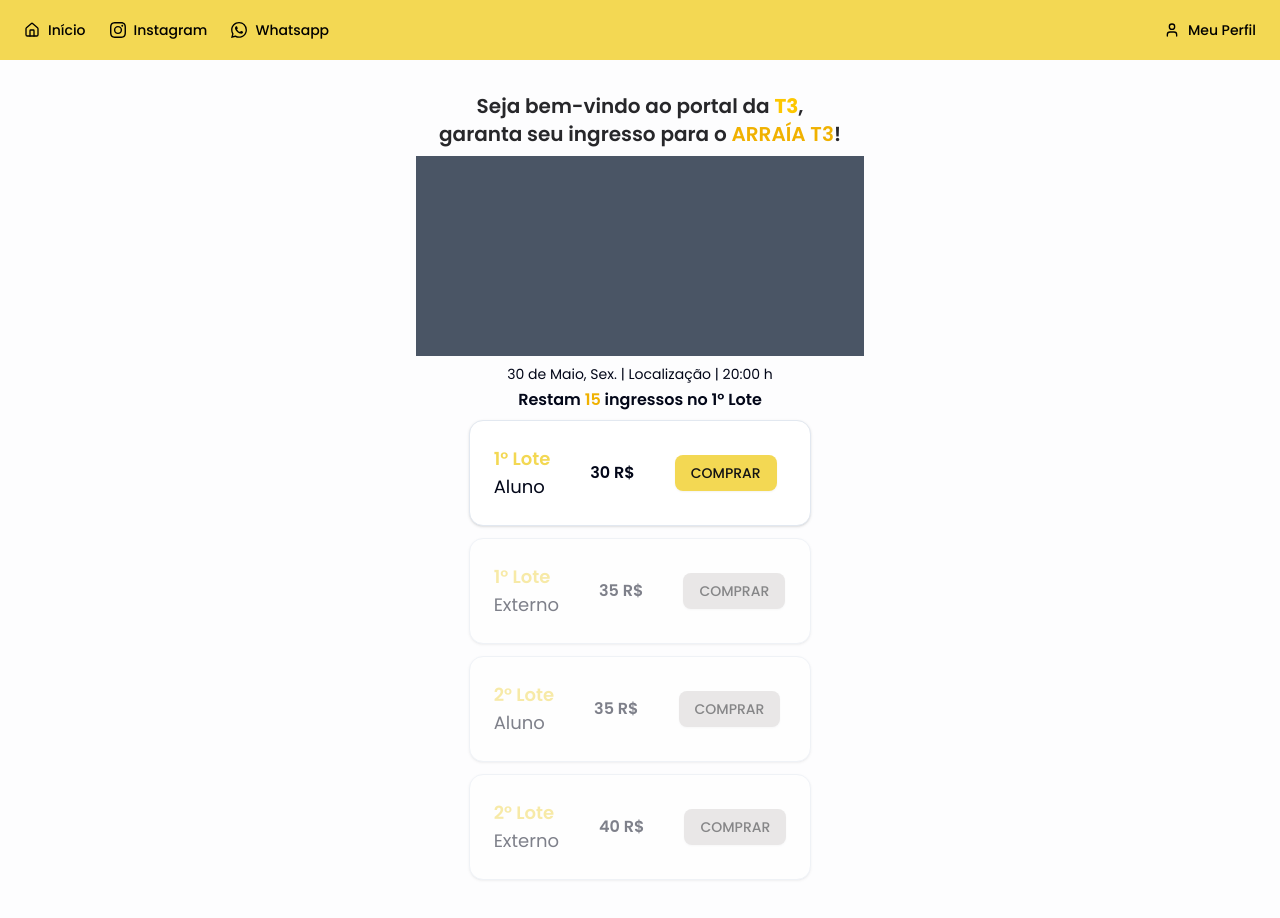
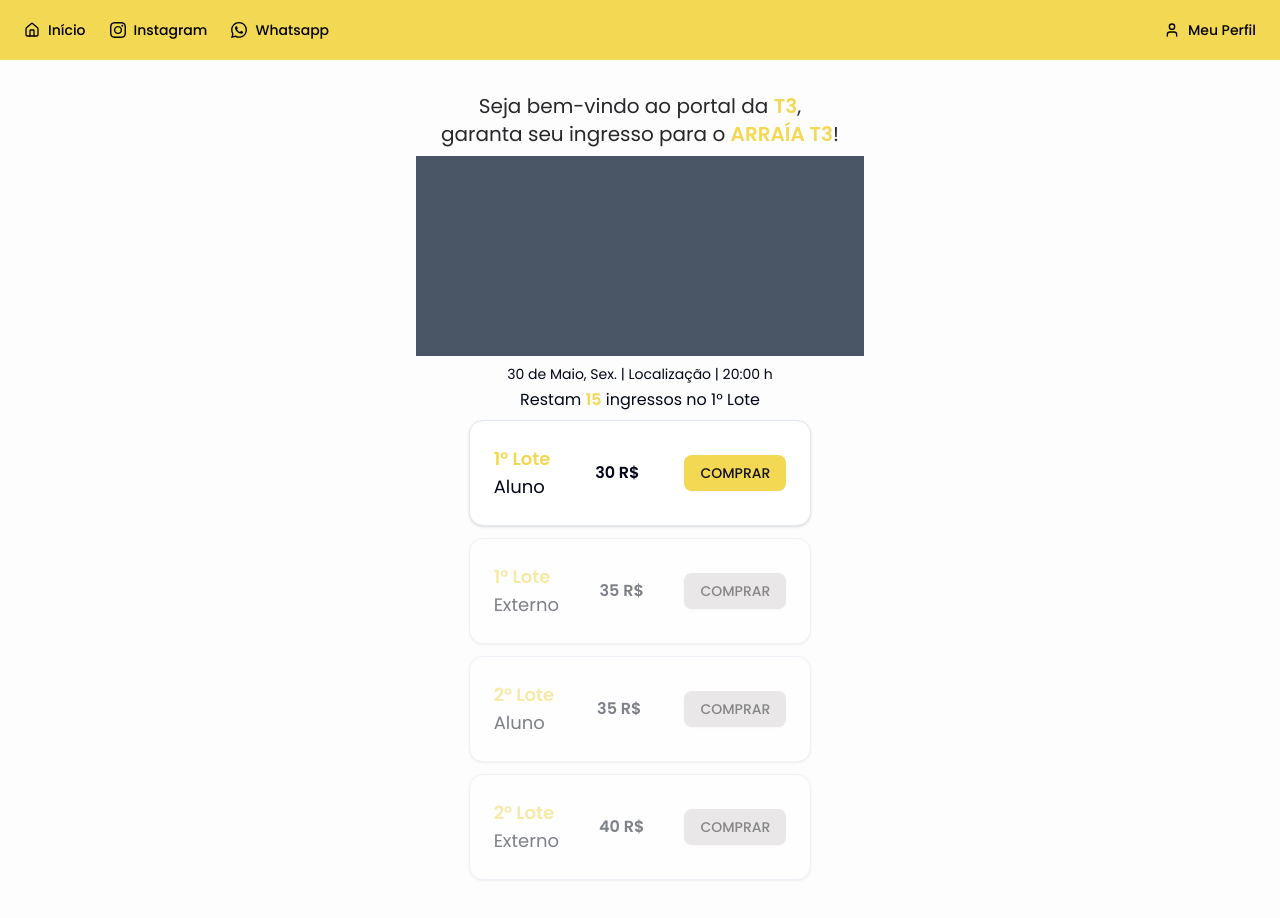
Before and after one commit to daniellealpimenta/UNIRV_BackEnd, a Next.js app: page / in a window 1280 px wide. Shown: the top 918 px of the page. Built offline with nearby package versions, Linux system fonts and the light colour scheme.

Commit message:
Padronizei as cores dos textos e cards da Home

```diff
--- a/src/app/page.tsx
+++ b/src/app/page.tsx
@@ -7,10 +7,10 @@ export default function Home() {
   return (
   <main className="h-auto bg-background px-4 py-8 flex flex-col items-center">
   <div className="max-w-md w-full text-center mb-2">
-    <h2 className="text-xl font-semibold text-zinc-800">
-      Seja bem-vindo ao portal da <span className="text-yellow-400 font-bold">T3</span>,
+    <h2 className="text-xl text-zinc-800">
+      Seja bem-vindo ao portal da <span className="text-primary font-semibold">T3</span>,
       <br />
-      garanta seu ingresso para o <span className="text-yellow-500">ARRAÍA T3</span>!
+      garanta seu ingresso para o <span className="text-primary font-semibold">ARRAÍA T3</span>!
     </h2>
   </div>
 
@@ -18,7 +18,7 @@ export default function Home() {
     <div className="w-full h-50 bg-gray-600 mb-2"></div>
     <div className=" flex w-full items-center justify-center flex-col">
       <h4 className="text-sm">30 de Maio, Sex. | Localização | 20:00 h</h4>
-      <h2 className="font-semibold mt-1">Restam <span className="text-yellow-500">15</span> ingressos no 1° Lote</h2>
+      <h2 className="font mt-1">Restam <span className="text-primary font-semibold">15</span> ingressos no 1° Lote</h2>
     </div>
   </div>
   <div className="mt-2">
--- a/src/components/ui/card.tsx
+++ b/src/components/ui/card.tsx
@@ -38,7 +38,7 @@ function CardContent({ className, ...props }: React.ComponentProps<"div">) {
   return (
     <div
       data-slot="card-content"
-      className={cn("px-6 gap-10", className)}
+      className={cn("px-6 gap-10 justify-between", className)}
       {...props}
     />
   )
```
